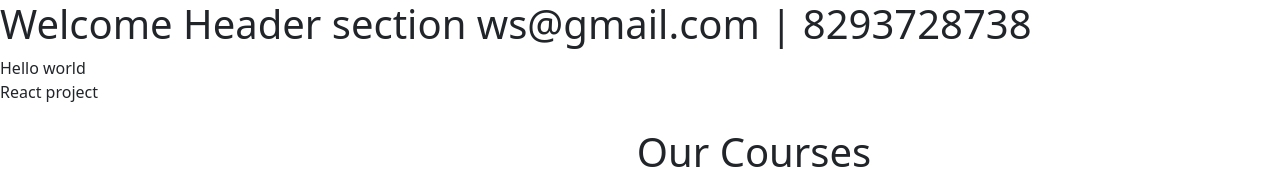
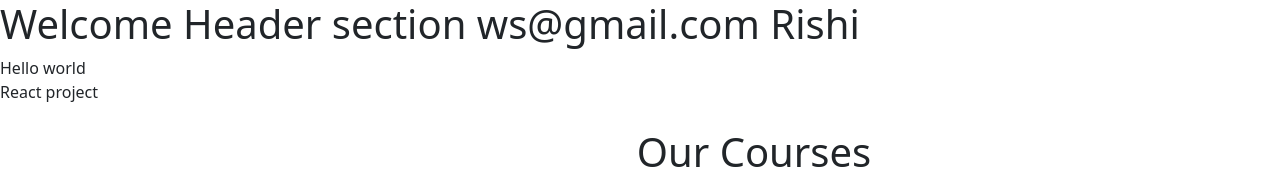
Before and after one commit to errishi/myfirst-react-project, a React (Create React App) app: page / in a window 1280 px wide. Shown: the top 169 px of the page. Built offline with nearby package versions, Linux system fonts and the light colour scheme.

Commit message:
distructure props object

```diff
--- a/src/App.js
+++ b/src/App.js
@@ -5,9 +5,14 @@ import Footer from './Footer';
 import { Card, Button, Col, Container, Row } from 'react-bootstrap';
 
 function App() {
+  let headerInfo={
+    'email': 'ws@gmail.com',
+    'phone': '8293728738'
+  }
+
   return (
     <div className="main">
-      <Header email="ws@gmail.com" phone="8293728738" />
+      <Header headerInfo={headerInfo} cname="Rishi"/>
       <div className='container'>
         <Container fluid>
           <Container>
--- a/src/Header.jsx
+++ b/src/Header.jsx
@@ -1,9 +1,13 @@
-function Header(props){
-    console.log(props.email)
+function Header({headerInfo,cname}){
+    // let {headerInfo,cname} = props;
+    // console.log(headerInfo,cname)
+
+    // console.log(props.headerInfo.email)
+    // console.log(props.headerInfo.phone)
 
     return(
         <div>
-            <h1>Welcome Header section {props.email} | {props.phone} </h1>
+            <h1>Welcome Header section {headerInfo.email} {cname}</h1>
             <div>Hello world</div>
             <div>React project</div>
         </div>
```
